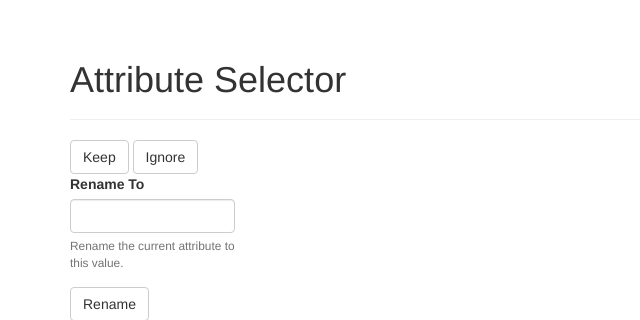
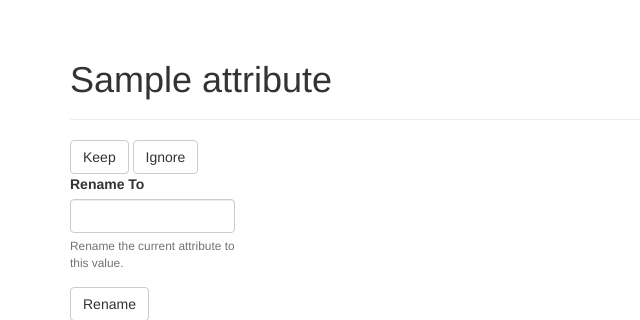
Before and after one commit to jfear/ncbi_biometa-app, a Flask app: template app/attribute/templates/attribute.html in a window 1280 px wide. Shown: the part 52-372 px from the top of the page, without its empty margins (0-640 px from the left). Run offline with Flask 2, Linux system fonts and the light colour scheme; the template is opened without the code that fills it: values that come from a table or form of the project are taken from there, most other values are stand-ins (such as "Sample title", 1, 10 or a date in 2020); some libraries are stand-ins or nearby versions.

Commit message:
changes header to just have current attribute

```diff
--- a/app/attribute/templates/attribute.html
+++ b/app/attribute/templates/attribute.html
@@ -3,7 +3,7 @@
 
 {% block page_content %}
 <div class="page-header">
-  <h1>Attribute Selector</h1>
+  <h1>{{ attribute }}</h1>
 </div>
 
 <div class="row">
```
